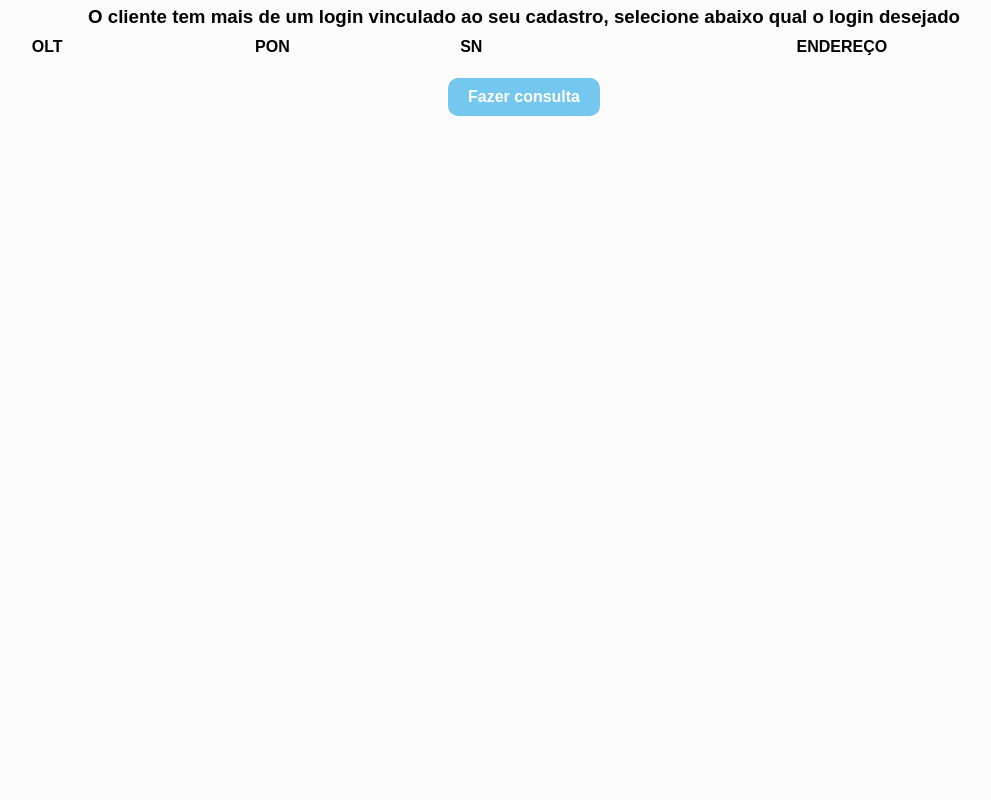
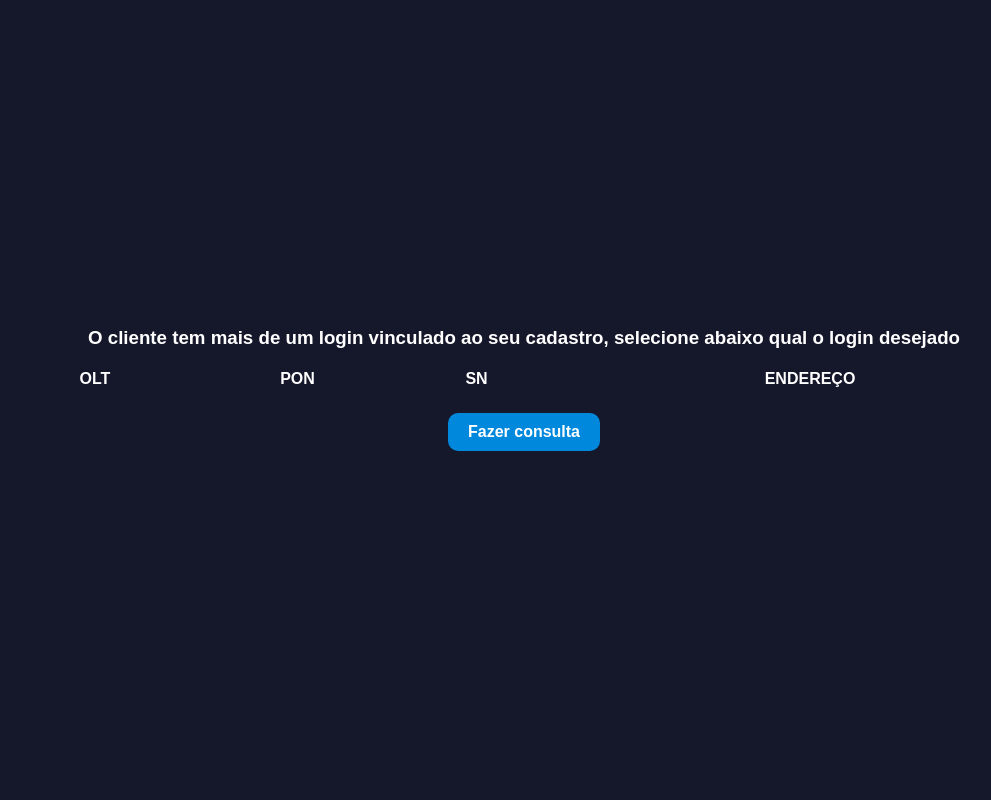
Before and after one commit to Eversons99/commands, a Django app: template signal_query/templates/multipleLocation.html in a window 1280 px wide. Shown: the whole page, without its empty margins (116-1107 px from the left). Run offline with Django 4.2, Linux system fonts and the light colour scheme; the template is opened without the code that fills it, so the values that code supplies are empty.

Commit message:
New style was created for html pages

```diff
--- a/signal_query/static/signal.js
+++ b/signal_query/static/signal.js
@@ -23,11 +23,7 @@ async function showQueryMode() {
 
     queryModeDiv.style.display = "none"
 
-    if (queryMode == 'CEP') {
-        const cepDiv = document.getElementById('cep')
-        cepDiv.style.display = 'flex'
-
-    } else if (queryMode == 'ID do cliente') {
+    if (queryMode == 'ID do cliente') {
         const clientIdDiv = document.getElementById('client-id')
         clientIdDiv.style.display = 'flex'
 
@@ -42,17 +38,7 @@ Verifica qual o modo de consulta selecionado e faz a chamada para a função que
 consulta de sinal
 */
 async function makeSignalQuery(queryMode){
-    if (queryMode == 'CEP') {
-        const validCep = validInputCep()
-        if (validCep.error) return alert(validCep.message)
-
-        const requestInfo = {
-            queryMode: 'via_cep',
-            queryValue: validCep.cep
-        }
-        getSignalAverage(requestInfo)
-
-    } else if (queryMode == 'ID do cliente') {
+    if (queryMode == 'ID do cliente') {
         const validClientId = validInputClientId()
         if (validClientId.error) return alert(validClientId.message)
 
@@ -74,13 +60,6 @@ async function makeSignalQuery(queryMode){
     }
 }
 
-// Valida a entrada do usuário
-function validInputCep() {
-    const cepInput = document.getElementById('cep-input').value
-    if (cepInput.length < 8) return { error: true, message: 'Preencha um cep válido (8 Digitos)' }
-
-    return { cep: cepInput}
-}
 
 // Valida a entrada do usuário
 function validInputClientId() {
@@ -118,7 +97,7 @@ async function getSignalAverage(requestInfo) {
     const queryMode = requestInfo.queryMode
     const queryValue = requestInfo.queryValue
 
-    window.location = `http://10.0.30.252:8000/optical/get-signal-information?queryMode=${queryMode}&queryValue=${queryValue}`
+    window.location = `http://10.0.30.157:8000/get-signal-information?queryMode=${queryMode}&queryValue=${queryValue}`
 }
 
 /*
--- a/signal_query/static/style.css
+++ b/signal_query/static/style.css
@@ -2,12 +2,33 @@
 * {
     margin: 0 auto;
     padding: 0;
-    font-family: Arial, Helvetica, sans-serif;
-    background: rgb(252, 252, 252);
+    font-family: sans-serif;
+    background: #15172b;
+    color: white;
 }
 
-#pon, #client-id, #cep {
+html {
+    height: 100%;
+
+}
+
+body {
+    height: 100%;
+    width: 100%;
+    display: flex;
+    flex-direction: column;
+    align-items: center;
+    justify-content: center;
+}
+
+#pon, #client-id {
     display: none;
+}
+
+a {
+    text-decoration: none;
+    background: #08d;
+    color: white;
 }
 
 header {
@@ -15,7 +36,13 @@ header {
     flex-direction: column;
     align-items: center;
     padding: 0.4em 0;
+    width: 90%;
 
+}
+
+select {
+    background-color: #303245;
+    border: none;
 }
 
 #query-mode-div {
@@ -23,27 +50,29 @@ header {
     flex-direction: column;
     align-items: center;
     font-size: 20px;
+    width: 100%;
 }
 
-#select-query-mode, #client-id-input, #cep-input  {
+#select-query-mode, #client-id-input {
     width: 90%;
-    height: 35px;
+    height: 43px;
     font-size: 16px;
     border-radius: 10px;
-    border: 1.5px solid black;
+    border: none;
     padding: 0;
     margin: 0;
+    background-color: #303245;
 }
 
 button  {
     padding: 10px 20px;
-    margin: 1.2em;
+    margin: 1.4em;
     font-size: 16px;
     font-weight: 600;
     border:  none;
     border-radius: 10px;
     color: white;
-    background: rgb(116, 199, 238);
+    background: #08d;
 }
 
 label {
@@ -51,19 +80,22 @@ label {
 }
 
 /*Client ID Page*/
-#client-id, #cep {
+#client-id {
     flex-direction: column;
     align-items: center;
     font-size: 20px;
+    width: 100%;
 }
 
 #table-info {
     display: flex;
+    width: 95%;
 }
 
 /*Client pon page*/
 #pon {
     flex-direction: column;
+    width: 100%;
 }
 
 #olt, #gpon {
@@ -72,18 +104,19 @@ label {
     display: flex;
     flex-direction: column;
     align-items: center;
-    padding: 0.5em;
+    padding-top: 0.6em;
 }
 
 #selects-source-gpon {
     display: flex;
     align-items: center;
     flex-direction: row;
+    border: none;
 }
 
 #select-olt {
     width: 100%;
-    height: 35px;
+    height: 43px;
     font-size: 16px;
     border-radius: 10px;
     border: 1.5px solid black;
@@ -104,11 +137,11 @@ label {
 }
 
 #selects-source-gpon select {
-    height: 35px;
+    height: 43px;
     font-size: 16px;
     border-radius: 10px;
     width: 100%;
-
+    margin: 2px;
 }
 
 /*Median signal page*/
@@ -123,6 +156,7 @@ header-report {
 h1, h3 {
     text-align: center;
 }
+
 
 table {
     margin-top: 0.5em;
@@ -140,7 +174,6 @@ td {
 }
 
 /*Multiple locaitons page*/
-
 #pon-table {
     padding: 0;
     margin-top: 0.5em;
@@ -151,13 +184,14 @@ td {
 }
 
 tr.pon-table-row, tr.pon-table-row td {
-    border: 1.5px solid black;
+    border: 1.5px solid white;
 }
 
 #multiple-location-pon {
     display: flex;
     flex-direction: column;
     width: 100%;
+    margin-top: 0.7em;
 }
 
 /*Loader icon*/
@@ -200,18 +234,11 @@ tr.pon-table-row, tr.pon-table-row td {
     overflow: hidden;
 }
 
-
 /*Error page*/
 #message-error-div {
     display: flex;
     flex-direction: column;
     text-align: center;
-}
-
-a {
-    text-decoration: none;
-    background: rgb(116, 199, 238);
-    color: white;
 }
 
 @media (max-width: 460px ){
--- a/signal_query/templates/error.html
+++ b/signal_query/templates/error.html
@@ -17,11 +17,12 @@
 
       <div>
         <button>
-                <a href="http://10.0.30.252:8000/optical/query-signal">
+          <a href="http://10.0.30.157:8000/query-signal">
             Volte para homepage
           </a>
         </button>
       </div>
+
     </section>
 </body>
 </html>
```
Also changed, not shown: signal_query/templates/opticalInfo.html (+9 -0 lines), signal_query/templates/queryInfo.html (+0 -7 lines). Lines whose indentation alone changed are shown as unchanged.
